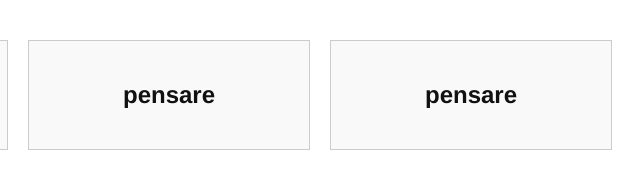
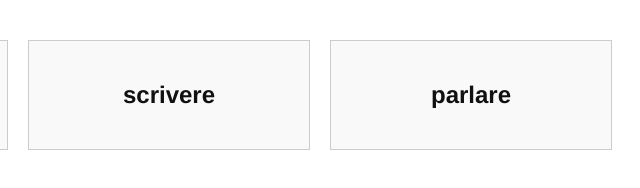
Before and after one commit to edoardosensi/doe, a plain HTML site: page index.html in a window 1280 px wide. Shown: the full height of the page, 471-1111 px from the left. Drawn offline with Linux system fonts and the light colour scheme.

Commit message:
Update index.html

```diff
--- a/index.html
+++ b/index.html
@@ -9,8 +9,8 @@
 <body>
   <div class="container">
     <div class="box"><h1>pensare</h1></div>
-    <div class="box"><h1>pensare</h1></div>
-    <div class="box"><h1>pensare</h1></div>
+    <div class="box"><h1>scrivere</h1></div>
+    <div class="box"><h1>parlare</h1></div>
   </div>
 </body>
 </html>
```
